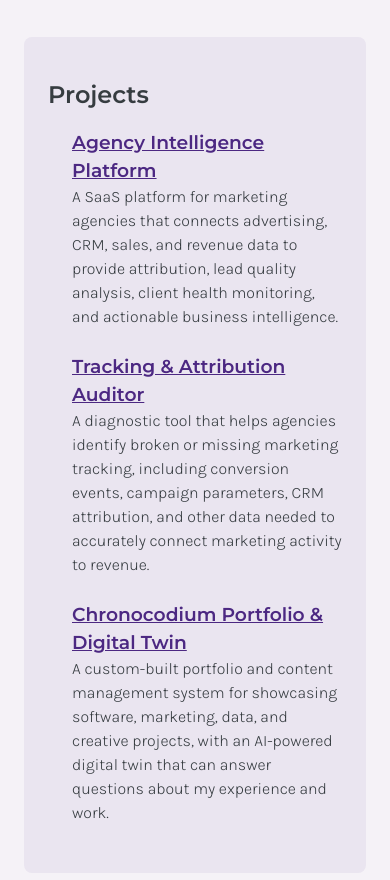
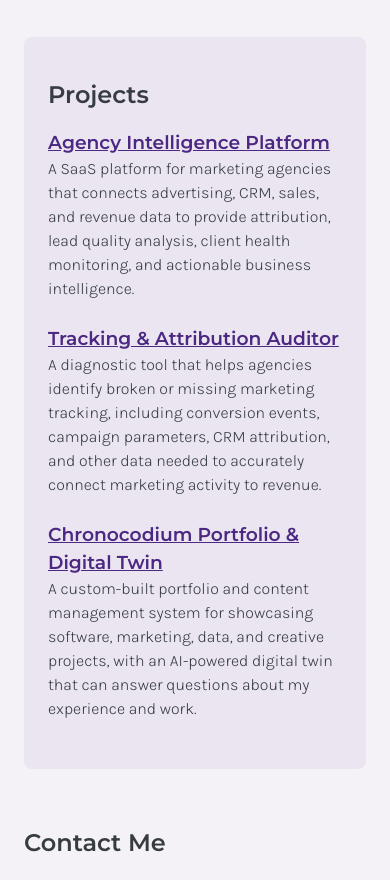
Before and after one commit to Chronocodium/client-side, a plain HTML site: page personal-portfolio/index.html in a window 390 px wide. Shown: the part 688-1568 px from the top of the page. Drawn offline with Linux system fonts and the light colour scheme.

Commit message:
Completed Personal Portfolio CSS Assignment

```diff
--- a/personal-portfolio/styles.css
+++ b/personal-portfolio/styles.css
@@ -221,4 +221,8 @@ button {
     .input-row {
         flex-direction: column;
     }
+
+    #projects ul {
+        padding-left: 0;
+    }
 }
```
